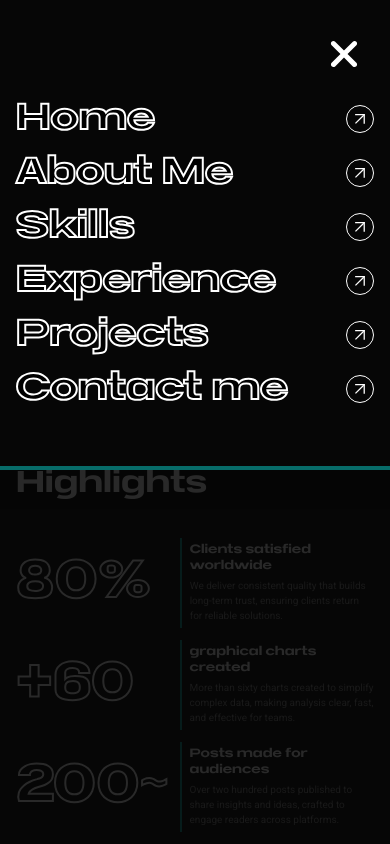
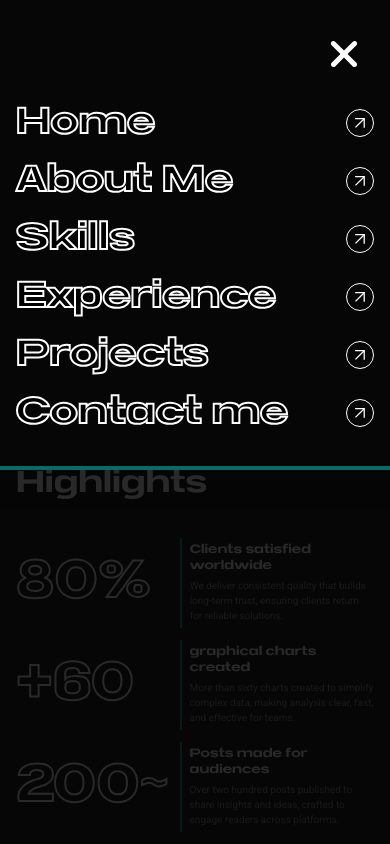
Before and after one commit to moadem-bdh/my-portfolio, a React (Vite) app: page / in a window 390 px wide. Both pictures are taken after a click on the picture 352 px from the left and 34 px from the top of the page. Shown: the top 844 px of the page. Built offline with nearby package versions, Linux system fonts and the light colour scheme.

Commit message:
fixing the gap in the menu

```diff
--- a/src/modals/Menu.tsx
+++ b/src/modals/Menu.tsx
@@ -36,8 +36,8 @@ export default function Menu({   handleParentClick, setMenuAppear}:{ handleParen
   return (
     <menu onClick={(e)=>handleParentClick(e)} className="  fixed h-full inset-0 z-20 bg-[#060606db] flex justify-end ">
 
-      <div className="md:w-[950px] w-full scrollbar scrollbar-track-transparent scrollbar-thumb-transparent bg-bgDark min-h-40 border-b-4 md:border-b-0 md:border-l-4 py-6  flex flex-col h-[470px] md:h-full overflow-y-auto border-[#076C69]">
-      <div className=" w-full flex mb-2 md:mb-8 px-4 md:px-10  md:justify-start justify-end"><button type="button" onClick={setMenuAppear} className="p-2.5 w-max md:border-white md:rounded-[100px] md:border-3 group cursor-pointer md:hover:bg-white transition-all ease-in-out duration-200"><img className="w-10 group-hover:invert hidden md:block" src={MenuArrow} alt="Arrow" /><img className=" md:hidden block " src={close} alt="close icon" /></button> </div>
+      <div className="md:w-[950px] gap-1 md:gap-0 w-full scrollbar scrollbar-track-transparent scrollbar-thumb-transparent bg-bgDark min-h-40 border-b-4 md:border-b-0 md:border-l-4 py-6  flex flex-col h-[470px] md:h-full overflow-y-auto border-[#076C69]">
+      <div className=" w-full flex  mb-2  md:mb-8 px-4 md:px-10  md:justify-start justify-end"><button type="button" onClick={setMenuAppear} className="p-2.5 w-max md:border-white md:rounded-[100px] md:border-3 group cursor-pointer md:hover:bg-white transition-all ease-in-out duration-200"><img className="w-10 group-hover:invert hidden md:block" src={MenuArrow} alt="Arrow" /><img className=" md:hidden block " src={close} alt="close icon" /></button> </div>
         {menu.map((option) => (
             <a onClick={setMenuAppear} href={`#${option.achorLink}`} key={option.name}>
           <div className=" transition-all ease-in-out duration-300 cursor-pointer group hover:pl-6 flex w-full justify-between items-center px-4 md:px-10 ">
```
